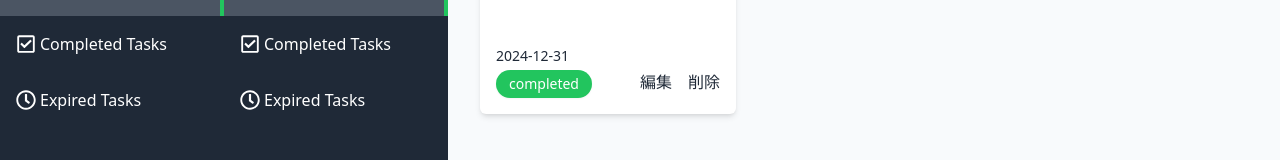
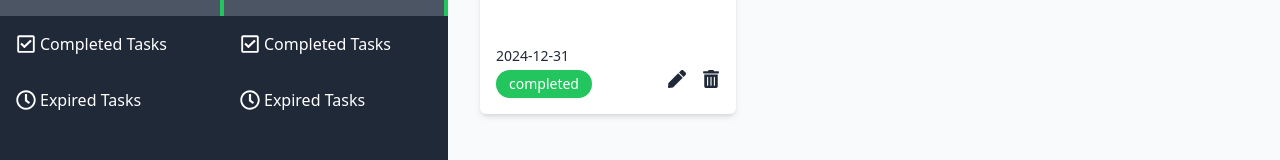
Before and after one commit to Sakaki0123/next-todo-app, a Next.js app: page / in a window 1280 px wide. Shown: the part 200-360 px from the top of the page. Built offline with nearby package versions, Linux system fonts and the light colour scheme.

Commit message:
feat: edit button and delete button

```diff
--- a/src/components/SideMenu/TaskCard/TaskCard.tsx
+++ b/src/components/SideMenu/TaskCard/TaskCard.tsx
@@ -1,3 +1,5 @@
+import TaskDeleteButton from "./TaskDeleteButton/TaskDeleteButton"
+import TaskEditButton from "./TaskEditButton/TaskEditButton"
 
 const TaskCard = () => {
     return (
@@ -13,8 +15,8 @@
                         {true ? 'completed' : 'imcomplete'}
                     </div>
                     <div className="flex gap-4">
-                        <div>編集</div>
-                        <div>削除</div>
+                        <TaskEditButton id='1'/>
+                        <TaskDeleteButton id='1'/>
                     </div>
                 </div>
             </div>
--- /dev/null
+++ b/src/components/SideMenu/TaskCard/TaskDeleteButton/TaskDeleteButton.tsx
@@ -0,0 +1,19 @@
+
+import { FaTrashAlt } from "react-icons/fa";
+
+interface TaskDeleteButtonProps {
+    id: string;
+
+}
+
+const TaskDeleteButton: React.FC<TaskDeleteButtonProps> = ({ id }) => {
+    return (
+        <form action="">
+            <button type="submit" className="hover:text-gray-700 text-lg cursor-pointer">
+                <FaTrashAlt />
+            </button>
+        </form>
+    )
+}
+
+export default TaskDeleteButton
--- /dev/null
+++ b/src/components/SideMenu/TaskCard/TaskEditButton/TaskEditButton.tsx
@@ -0,0 +1,17 @@
+import Link from "next/link";
+import { FaPen } from "react-icons/fa";
+
+interface TaskEditButtonProps {
+    id: string;
+
+}
+
+const TaskEditButton: React.FC<TaskEditButtonProps> = ({ id }) => {
+  return (
+    <Link href={`/edit/${id}`}>
+        <FaPen className="hover:textgray-700 text-lg cursor-pointer"/>
+    </Link>
+  )
+}
+
+export default TaskEditButton
```
